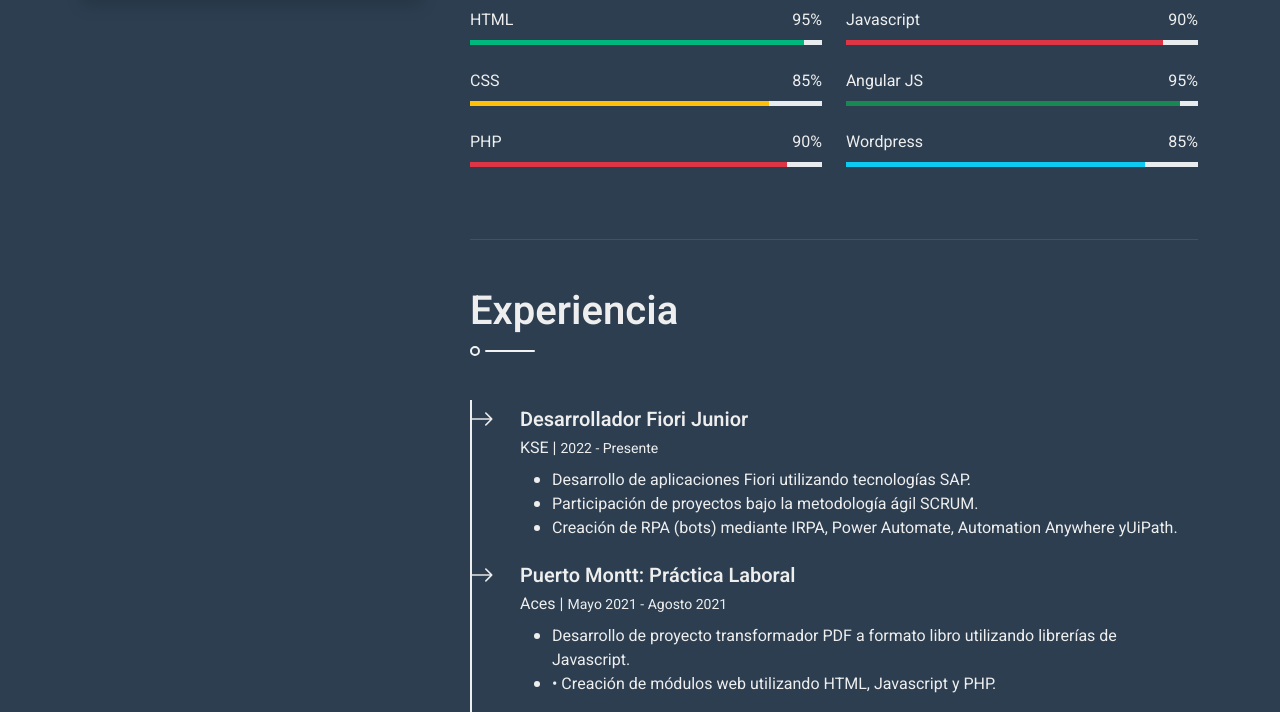
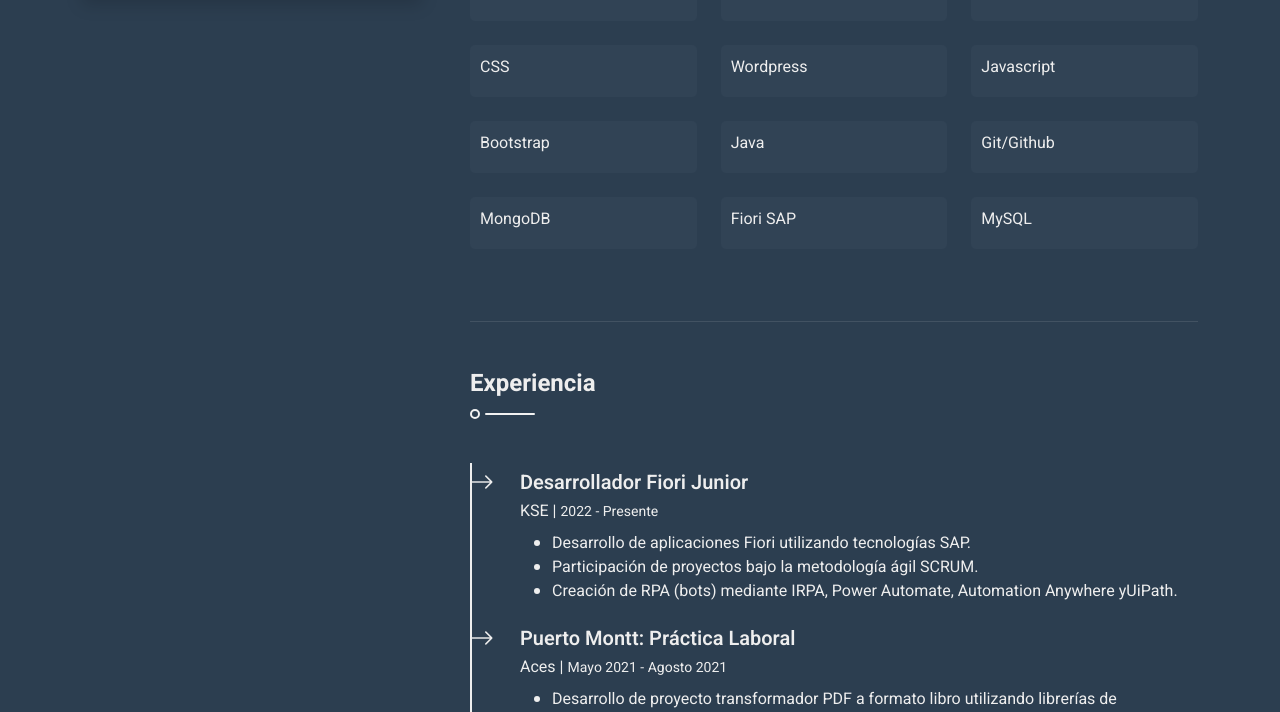
Before and after one commit to Rpalmak/Rpalmak.githb.io, a plain HTML site: page index.html in a window 1280 px wide. Shown: the part 803-1515 px from the top of the page. Drawn offline with nearby package versions, Linux system fonts and the light colour scheme.

Commit message:
Habilidades ajuste

```diff
--- a/css/style.css
+++ b/css/style.css
@@ -388,3 +388,49 @@
     display: block;
   }
 }
+
+
+
+.skill {
+  background-color: #314355;
+  padding: 10px;
+  border-radius: 5px;
+}
+
+.title {
+  font-size: 24px;
+  font-weight: bold;
+}
+
+.mb-0 {
+  margin-bottom: 0;
+}
+
+.mb-4 {
+  margin-bottom: 4px;
+}
+
+.py-5 {
+  padding-top: 20px;
+  padding-bottom: 20px;
+}
+
+
+.wow {
+  visibility: hidden;
+}
+
+.fadeInUp {
+  animation: fadeInUp 1s;
+}
+
+@keyframes fadeInUp {
+  0% {
+    opacity: 0;
+    transform: translateY(20px);
+  }
+  100% {
+    opacity: 1;
+    transform: translateY(0);
+  }
+}
--- a/index.html
+++ b/index.html
@@ -94,14 +94,13 @@
                         </div>
                         <div class="language-switch">
                             <div class="toggle-container">
-                          <img class="flag-icon active" src="/img/spanish.png" alt="Español">
-                          <img class="flag-icon" src="/img/english.png" alt="English">
+                                <img class="flag-icon active" src="/img/spanish.png" alt="Español" />
+                                <img class="flag-icon" src="/img/english.png" alt="English" />
                                 <div class="toggle-circle"></div>
                             </div>
                         </div>
                     </div>
                 </nav>
-
 
                 <!-- Navbar End -->
                 <section class="py-5 border-bottom wow fadeInUp" id="about-section" data-wow-delay="0.1s">
@@ -171,67 +170,69 @@
                 <section class="py-5 border-bottom wow fadeInUp" id="skills-section" data-wow-delay="0.1s">
                     <h1 class="title pb-3 mb-5">Habilidades</h1>
                     <div class="row">
-                        <div class="col-sm-6">
+                        <div class="col-sm-4">
                             <div class="skill mb-4">
                                 <div class="d-flex justify-content-between">
                                     <p class="mb-2">HTML</p>
-                                    <p class="mb-2">95%</p>
-                                </div>
-                                <div class="progress">
-                                    <div class="progress-bar bg-primary" role="progressbar" aria-valuenow="95"
-                                        aria-valuemin="0" aria-valuemax="100"></div>
                                 </div>
                             </div>
                             <div class="skill mb-4">
                                 <div class="d-flex justify-content-between">
                                     <p class="mb-2">CSS</p>
-                                    <p class="mb-2">85%</p>
-                                </div>
-                                <div class="progress">
-                                    <div class="progress-bar bg-warning" role="progressbar" aria-valuenow="85"
-                                        aria-valuemin="0" aria-valuemax="100"></div>
                                 </div>
                             </div>
                             <div class="skill mb-4">
                                 <div class="d-flex justify-content-between">
-                                    <p class="mb-2">PHP</p>
-                                    <p class="mb-2">90%</p>
-                                </div>
-                                <div class="progress">
-                                    <div class="progress-bar bg-danger" role="progressbar" aria-valuenow="90"
-                                        aria-valuemin="0" aria-valuemax="100"></div>
-                                </div>
-                            </div>
-                        </div>
-                        <div class="col-sm-6">
-                            <div class="skill mb-4">
-                                <div class="d-flex justify-content-between">
-                                    <p class="mb-2">Javascript</p>
-                                    <p class="mb-2">90%</p>
-                                </div>
-                                <div class="progress">
-                                    <div class="progress-bar bg-danger" role="progressbar" aria-valuenow="90"
-                                        aria-valuemin="0" aria-valuemax="100"></div>
+                                    <p class="mb-2">Bootstrap</p>
                                 </div>
                             </div>
                             <div class="skill mb-4">
                                 <div class="d-flex justify-content-between">
-                                    <p class="mb-2">Angular JS</p>
-                                    <p class="mb-2">95%</p>
+                                    <p class="mb-2">MongoDB</p>
                                 </div>
-                                <div class="progress">
-                                    <div class="progress-bar bg-success" role="progressbar" aria-valuenow="95"
-                                        aria-valuemin="0" aria-valuemax="100"></div>
+                            </div>
+                        </div>
+                        <div class="col-sm-4">
+                            <div class="skill mb-4">
+                                <div class="d-flex justify-content-between">
+                                    <p class="mb-2">PHP</p>
                                 </div>
                             </div>
                             <div class="skill mb-4">
                                 <div class="d-flex justify-content-between">
                                     <p class="mb-2">Wordpress</p>
-                                    <p class="mb-2">85%</p>
                                 </div>
-                                <div class="progress">
-                                    <div class="progress-bar bg-info" role="progressbar" aria-valuenow="85"
-                                        aria-valuemin="0" aria-valuemax="100"></div>
+                            </div>
+                            <div class="skill mb-4">
+                                <div class="d-flex justify-content-between">
+                                    <p class="mb-2">Java</p>
+                                </div>
+                            </div>
+                            <div class="skill mb-4">
+                                <div class="d-flex justify-content-between">
+                                    <p class="mb-2">Fiori SAP</p>
+                                </div>
+                            </div>
+                        </div>
+                        <div class="col-sm-4">
+                            <div class="skill mb-4">
+                                <div class="d-flex justify-content-between">
+                                    <p class="mb-2">SQL</p>
+                                </div>
+                            </div>
+                            <div class="skill mb-4">
+                                <div class="d-flex justify-content-between">
+                                    <p class="mb-2">Javascript</p>
+                                </div>
+                            </div>
+                            <div class="skill mb-4">
+                                <div class="d-flex justify-content-between">
+                                    <p class="mb-2">Git/Github</p>
+                                </div>
+                            </div>
+                            <div class="skill mb-4">
+                                <div class="d-flex justify-content-between">
+                                    <p class="mb-2">MySQL</p>
                                 </div>
                             </div>
                         </div>
@@ -306,10 +307,13 @@
                             <span class="bi bi-arrow-right fs-4 text-light position-absolute"
                                 style="top: -5px; left: -50px"></span>
                             <h5 class="mb-1">Desarrollador Full Stack</h5>
-                            <p class="mb-2">Academia Desafío Latam | <small>2023 - Presente</small></p>
+                            <p class="mb-2">
+                                Academia Desafío Latam | <small>2023 - Presente</small>
+                            </p>
                             <ul>
                                 <li>
-                                    Creación de proyectos y desafios utilizando variadas tecnologías.
+                                    Creación de proyectos y desafios utilizando variadas
+                                    tecnologías.
                                 </li>
                             </ul>
                         </div>
--- a/js/main.js
+++ b/js/main.js
@@ -48,13 +48,6 @@
     });
 
 
-    // Skills
-    $('.skill').waypoint(function () {
-        $('.progress .progress-bar').each(function () {
-            $(this).css("width", $(this).attr("aria-valuenow") + '%');
-        });
-    }, {offset: '80%'});
-
 
     // Portfolio isotope and filter
     var portfolioIsotope = $('.portfolio-container').isotope({
```
Lines whose indentation alone changed are shown as unchanged.
